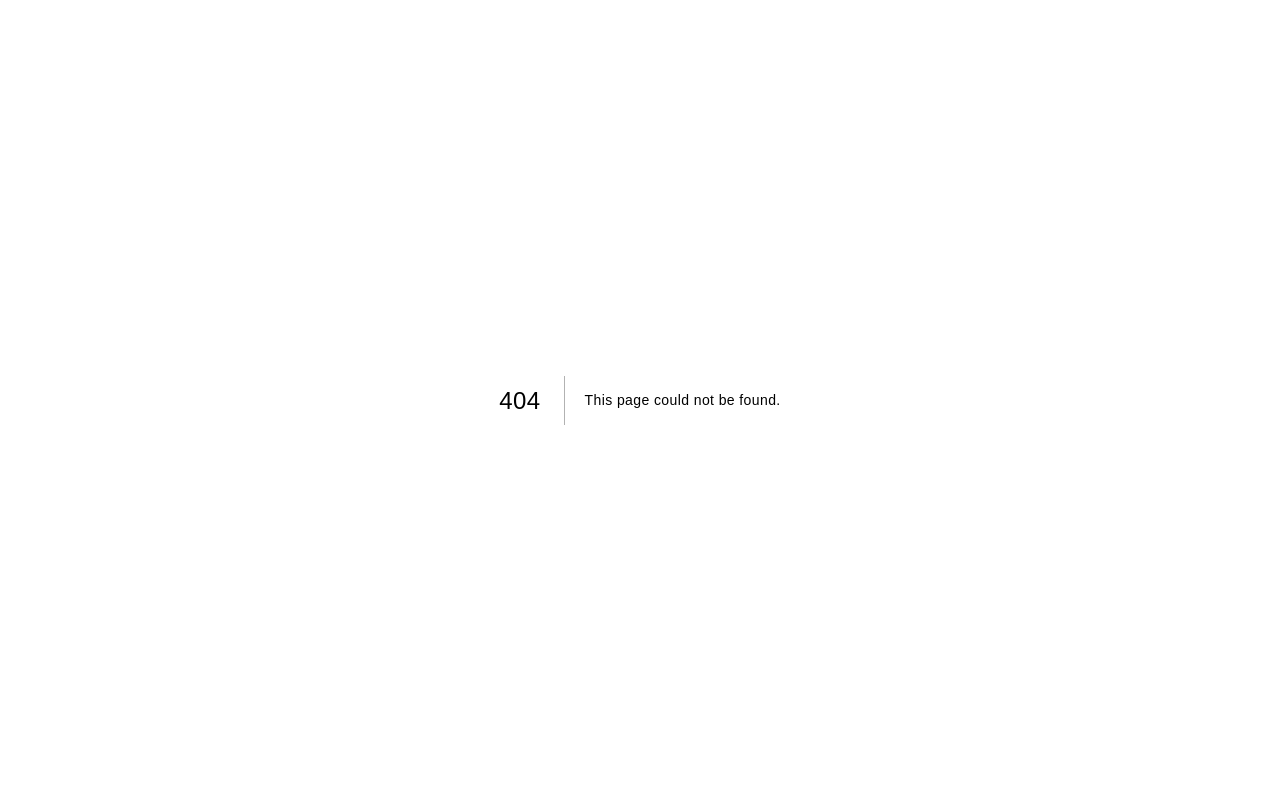
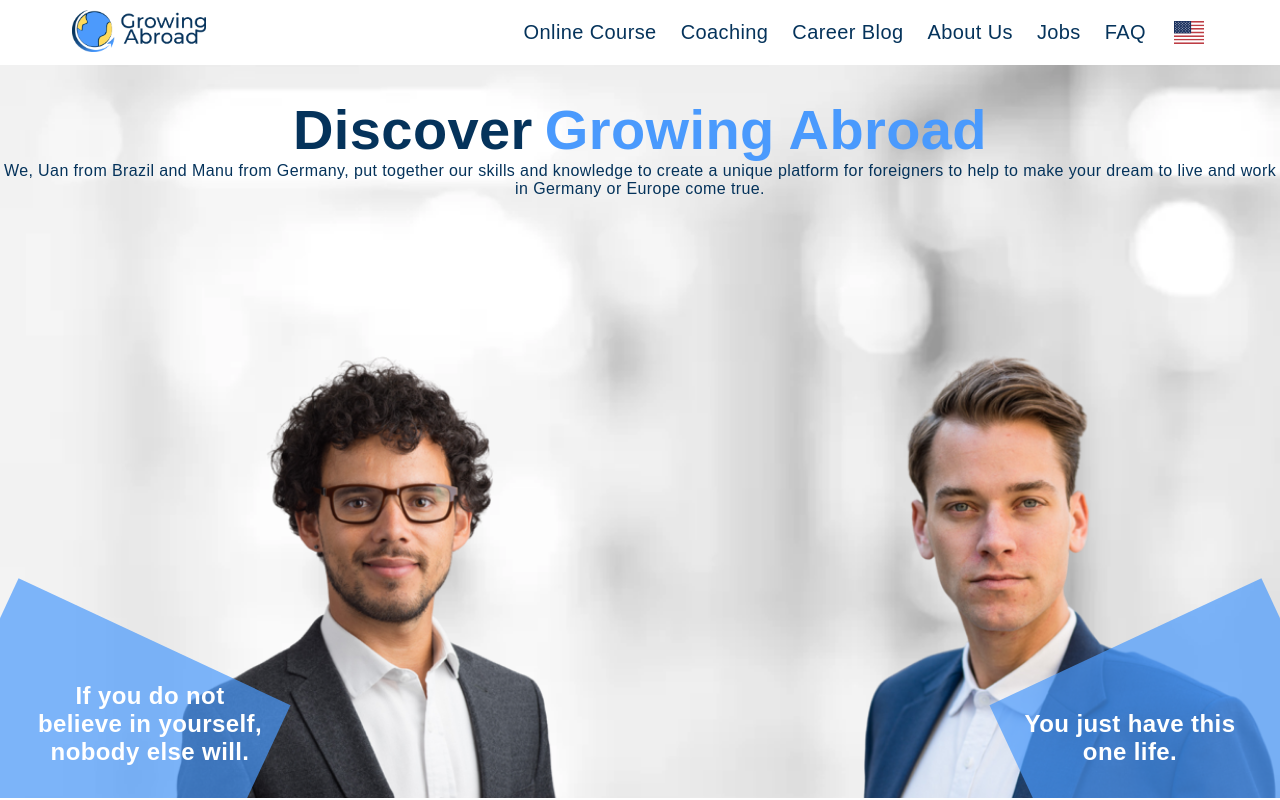
Before and after one commit to Growing-Abroad/client, a Next.js app: page /about-us in a window 1280 px wide. Before the commit this address had no page. Shown: the top 800 px of the page. Built offline with nearby package versions, Linux system fonts and the light colour scheme.

Commit message:
fix: make about-us page appears

```diff
--- a/pages/aboutus/index.tsx
+++ b/pages/about-us/index.tsx
@@ -1,8 +1,9 @@
-import React from "react";
+import React, { ReactElement } from "react";
 import HeroSection from "./components/HeroSection";
 import WhoWeAre from "./components/WhoWeAre";
 import TeamMembers from "./components/TeamMembers";
 import About from "./components/About";
+import PageLayout from "../../src/components/PageLayout";
 
 export default function AboutUs() {
   return (
@@ -14,3 +15,11 @@ export default function AboutUs() {
     </>
   )
 }
+
+AboutUs.getLayout = function getLayout(page: ReactElement) {
+  return (
+    <PageLayout>
+      {page}
+    </PageLayout>
+  )
+}
```
Also changed, not shown: pages/about-us/components/About/index.tsx (renamed from pages/aboutus/components/About/index.tsx), pages/about-us/components/About/styles.ts (renamed from pages/aboutus/components/About/styles.ts), pages/about-us/components/HeroSection/index.tsx (renamed from pages/aboutus/components/HeroSection/index.tsx), pages/about-us/components/HeroSection/styles.ts (renamed from pages/aboutus/components/HeroSection/styles.ts), pages/about-us/components/TeamMembers/index.tsx (renamed from pages/aboutus/components/TeamMembers/index.tsx), pages/about-us/components/TeamMembers/styles.ts (renamed from pages/aboutus/components/TeamMembers/styles.ts), pages/about-us/components/WhoWeAre/index.tsx (renamed from pages/aboutus/components/WhoWeAre/index.tsx), pages/about-us/components/WhoWeAre/styles.ts (renamed from pages/aboutus/components/WhoWeAre/styles.ts).
